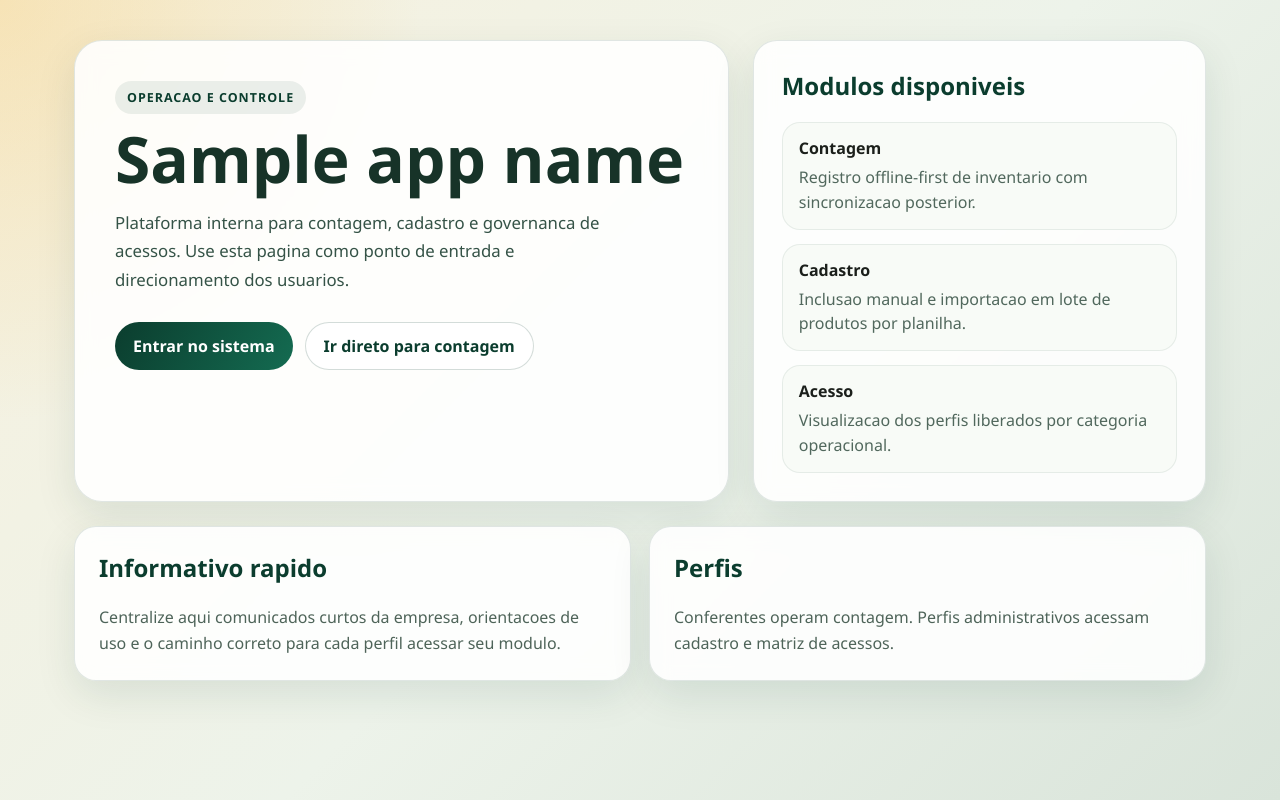
After one commit to feliperanon/estoque, a Python web app: template app/templates/landing.html in a window 1280 px wide. The commit adds this page. Run offline with Jinja, Linux system fonts and the light colour scheme; the template is opened without the code that fills it: most values are stand-ins (such as "Sample title", 1, 10 or a date in 2020).

Commit message:
sua mensagem

```diff
--- a/app/services/bootstrap.py
+++ b/app/services/bootstrap.py
@@ -22,8 +22,6 @@ def ensure_database_ready() -> None:
         connection.execute(text("CREATE SCHEMA IF NOT EXISTS app_core"))
         connection.execute(text("CREATE SCHEMA IF NOT EXISTS audit"))
 
-    SQLModel.metadata.create_all(engine)
-
 
 def ensure_admin_user(session: Session) -> bool:
     settings = get_settings()
--- a/app/static/service-worker.js
+++ b/app/static/service-worker.js
@@ -1,6 +1,7 @@
-const CACHE_NAME = "estoque-v2";
+const CACHE_NAME = "estoque-v3";
 const URLS = [
   "/",
+  "/app",
   "/static/style.css",
   "/static/app.js",
   "/static/manifest.json",
--- a/app/static/style.css
+++ b/app/static/style.css
@@ -23,6 +23,148 @@ body {
   font-size: 16px;
   color: var(--ink);
   background: radial-gradient(circle at 20% 20%, #ffffff 0%, var(--bg) 45%, #d8ddd5 100%);
+}
+
+.landing-body {
+  background:
+    radial-gradient(circle at top left, rgba(244, 163, 0, 0.18), transparent 28%),
+    linear-gradient(135deg, #f7f1de 0%, #edf3ea 52%, #d9e4da 100%);
+}
+
+.landing-page {
+  max-width: 1180px;
+  margin: 0 auto;
+  padding: 40px 24px 56px;
+}
+
+.hero-card {
+  display: grid;
+  grid-template-columns: minmax(0, 1.3fr) minmax(320px, 0.9fr);
+  gap: 24px;
+  align-items: stretch;
+}
+
+.hero-copy,
+.hero-panel,
+.info-card {
+  background: rgba(255, 255, 255, 0.88);
+  border: 1px solid rgba(11, 61, 46, 0.12);
+  box-shadow: 0 14px 40px rgba(11, 61, 46, 0.1);
+  backdrop-filter: blur(10px);
+}
+
+.hero-copy {
+  border-radius: 28px;
+  padding: 40px;
+}
+
+.hero-kicker {
+  display: inline-flex;
+  margin-bottom: 14px;
+  padding: 8px 12px;
+  border-radius: 999px;
+  background: rgba(11, 61, 46, 0.08);
+  color: var(--accent);
+  font-size: 0.78rem;
+  font-weight: 800;
+  letter-spacing: 0.08em;
+  text-transform: uppercase;
+}
+
+.hero-copy h1 {
+  margin: 0;
+  font-size: clamp(2.4rem, 5vw, 4.4rem);
+  line-height: 0.98;
+  color: #173328;
+}
+
+.hero-text {
+  max-width: 54ch;
+  margin: 18px 0 0;
+  font-size: 1.05rem;
+  line-height: 1.7;
+  color: #355347;
+}
+
+.hero-actions {
+  display: flex;
+  flex-wrap: wrap;
+  gap: 12px;
+  margin-top: 28px;
+}
+
+.hero-button,
+.hero-link {
+  display: inline-flex;
+  align-items: center;
+  justify-content: center;
+  min-height: 48px;
+  padding: 0 18px;
+  border-radius: 999px;
+  text-decoration: none;
+  font-weight: 700;
+}
+
+.hero-button {
+  background: linear-gradient(120deg, var(--accent), #146b51);
+  color: var(--white);
+}
+
+.hero-link {
+  border: 1px solid rgba(11, 61, 46, 0.18);
+  color: var(--accent);
+  background: rgba(255, 255, 255, 0.72);
+}
+
+.hero-panel {
+  border-radius: 24px;
+  padding: 28px;
+}
+
+.hero-panel h2,
+.info-card h2 {
+  margin-top: 0;
+  color: var(--accent);
+}
+
+.landing-modules {
+  list-style: none;
+  margin: 18px 0 0;
+  padding: 0;
+  display: grid;
+  gap: 14px;
+}
+
+.landing-modules li {
+  display: grid;
+  gap: 6px;
+  padding: 14px 16px;
+  border-radius: 18px;
+  background: #f8fbf7;
+  border: 1px solid rgba(11, 61, 46, 0.08);
+}
+
+.landing-modules span {
+  color: #51685d;
+  line-height: 1.55;
+}
+
+.company-strip {
+  display: grid;
+  grid-template-columns: 1fr 1fr;
+  gap: 18px;
+  margin-top: 24px;
+}
+
+.info-card {
+  border-radius: 22px;
+  padding: 24px;
+}
+
+.info-card p {
+  margin: 0;
+  color: #4e6459;
+  line-height: 1.65;
 }
 
 /* ── Views ─────────────────────────────────────────── */
@@ -238,6 +380,12 @@ button[type="submit"]:disabled {
   background: rgba(255, 255, 255, 0.12);
 }
 
+.topbar-link {
+  display: inline-flex;
+  align-items: center;
+  text-decoration: none;
+}
+
 /* ── Dashboard ─────────────────────────────────────── */
 .dashboard-content {
   max-width: 1100px;
@@ -368,6 +516,21 @@ button[type="submit"]:disabled {
 
 /* ── Responsivo ────────────────────────────────────── */
 @media (max-width: 480px) {
+  .landing-page {
+    padding: 20px 14px 32px;
+  }
+
+  .hero-card,
+  .company-strip {
+    grid-template-columns: 1fr;
+  }
+
+  .hero-copy,
+  .hero-panel,
+  .info-card {
+    padding: 22px;
+  }
+
   .login-card {
     padding: 32px 20px;
   }
--- a/app/templates/index.html
+++ b/app/templates/index.html
@@ -59,6 +59,7 @@
       <header class="topbar">
         <span class="topbar-title">{{ app_name }}</span>
         <div class="topbar-user">
+          <a href="/" class="btn-secondary topbar-link">Pagina inicial</a>
           <span id="net-status" class="net-status" aria-live="polite"></span>
           <span id="role-display" class="user-badge"></span>
           <span id="user-display" class="user-badge"></span>
--- /dev/null
+++ b/app/templates/landing.html
@@ -0,0 +1,63 @@
+<!doctype html>
+<html lang="pt-BR">
+  <head>
+    <meta charset="UTF-8" />
+    <meta name="viewport" content="width=device-width, initial-scale=1.0" />
+    <meta name="theme-color" content="#0B3D2E" />
+    <link rel="manifest" href="/static/manifest.json" />
+    <link rel="stylesheet" href="/static/style.css" />
+    <title>{{ app_name }}</title>
+  </head>
+  <body class="landing-body">
+    <main class="landing-page">
+      <section class="hero-card">
+        <div class="hero-copy">
+          <span class="hero-kicker">Operacao e controle</span>
+          <h1>{{ app_name }}</h1>
+          <p class="hero-text">
+            Plataforma interna para contagem, cadastro e governanca de acessos.
+            Use esta pagina como ponto de entrada e direcionamento dos usuarios.
+          </p>
+          <div class="hero-actions">
+            <a class="hero-button" href="/app">Entrar no sistema</a>
+            <a class="hero-link" href="/app#count">Ir direto para contagem</a>
+          </div>
+        </div>
+
+        <aside class="hero-panel">
+          <h2>Modulos disponiveis</h2>
+          <ul class="landing-modules">
+            <li>
+              <strong>Contagem</strong>
+              <span>Registro offline-first de inventario com sincronizacao posterior.</span>
+            </li>
+            <li>
+              <strong>Cadastro</strong>
+              <span>Inclusao manual e importacao em lote de produtos por planilha.</span>
+            </li>
+            <li>
+              <strong>Acesso</strong>
+              <span>Visualizacao dos perfis liberados por categoria operacional.</span>
+            </li>
+          </ul>
+        </aside>
+      </section>
+
+      <section class="company-strip">
+        <article class="info-card">
+          <h2>Informativo rapido</h2>
+          <p>
+            Centralize aqui comunicados curtos da empresa, orientacoes de uso e o caminho
+            correto para cada perfil acessar seu modulo.
+          </p>
+        </article>
+        <article class="info-card">
+          <h2>Perfis</h2>
+          <p>
+            Conferentes operam contagem. Perfis administrativos acessam cadastro e matriz de acessos.
+          </p>
+        </article>
+      </section>
+    </main>
+  </body>
+</html>
--- a/render.yaml
+++ b/render.yaml
@@ -4,7 +4,7 @@ services:
     runtime: python
     plan: starter
     buildCommand: pip install -r requirements.txt
-    preDeployCommand: alembic upgrade head
+    preDeployCommand: alembic upgrade head && python -m app.jobs.predeploy
     startCommand: uvicorn app.main:app --host 0.0.0.0 --port $PORT
     healthCheckPath: /api/health
     envVars:
```
Also changed, not shown: alembic/env.py (+10 -0 lines), alembic/versions/20260326_0002_add_products_table.py (added, +50 -0 lines), app/jobs/predeploy.py (added, +12 -0 lines), app/main.py (+6 -2 lines), app/static/app.js (+20 -2 lines), setup_local.py (+4 -4 lines), README.md.
